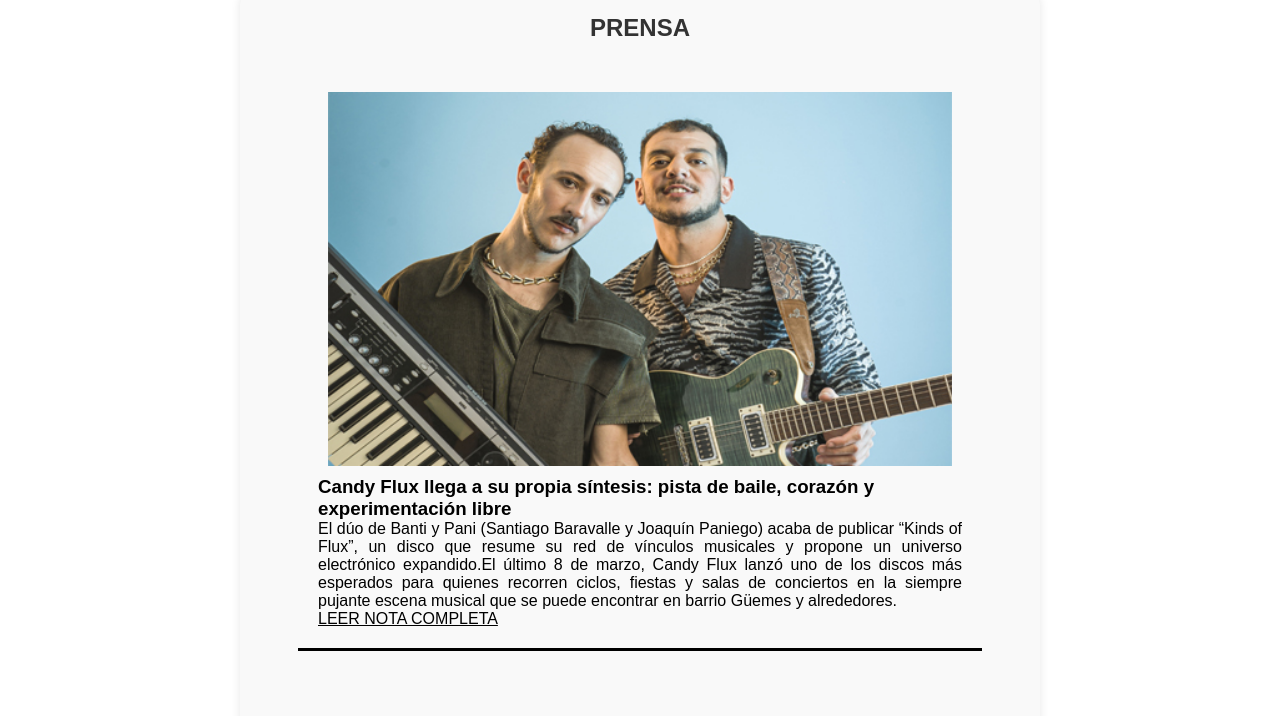
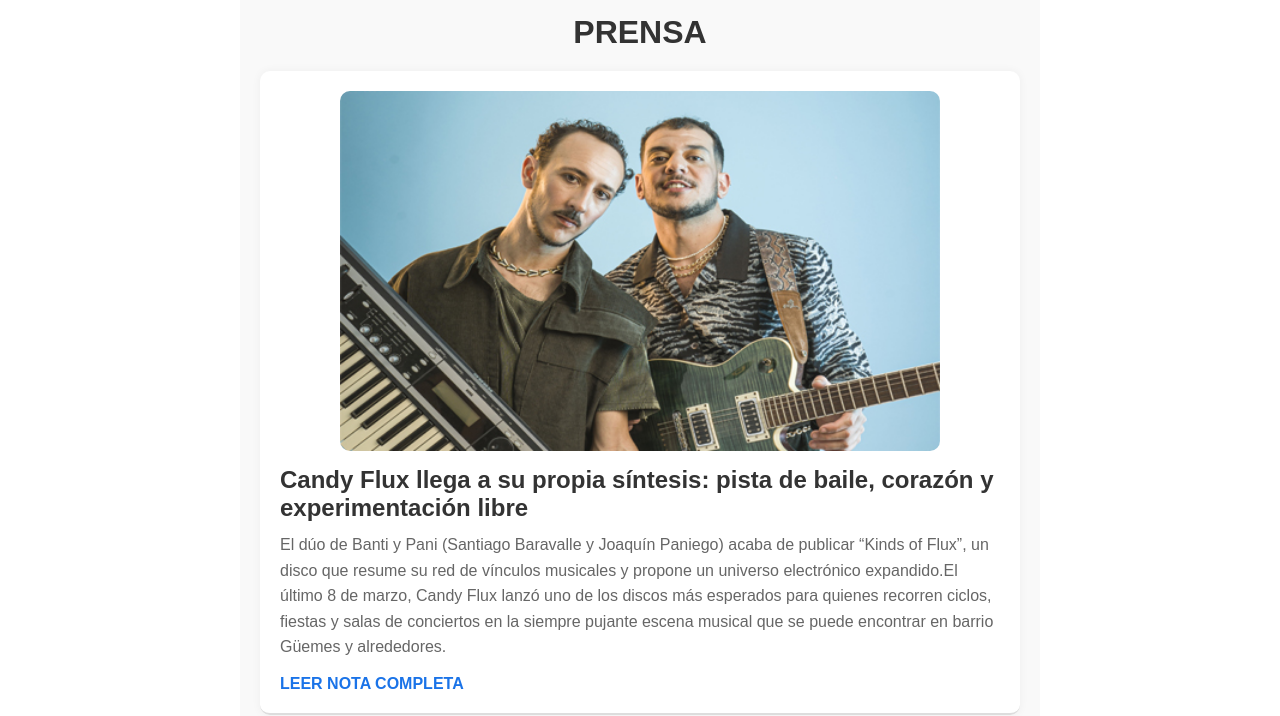
Before and after one commit to serenoluciano/candy-flux, a website: page pages/prensa.html in a window 1280 px wide. Shown: the part 87-803 px from the top of the page. Drawn offline with Linux system fonts and the light colour scheme.

Commit message:
Entrega Final V2

```diff
--- a/scss/layout/_main-musica.scss
+++ b/scss/layout/_main-musica.scss
@@ -1,6 +1,6 @@
 .musica {
     padding: 20px;
-    background-color: #fe8787;
+    background-color: #dfdbdb;
     text-align: center;
     .discografia {
         display: grid;
@@ -26,6 +26,7 @@
         .imgportada {
             max-width: 100%;
             height: auto;
+            border-radius: 10px;
             &:hover {
                 scale: (0.9);
                 transition: 200ms linear 100ms;
--- a/scss/layout/_main-prensa.scss
+++ b/scss/layout/_main-prensa.scss
@@ -1,14 +1,59 @@
 .prensa {
-    @include biografia-prensa;
+    max-width: 800px;
+    margin: auto;
+    background-color: #f9f9f9;
+    padding: 20px;
+
+    text-align: center;
+    h1 {
+        color: #333;
+        margin-bottom: 20px;
+        font-size: 2em;
+        text-transform: uppercase;
+    }
 }
-    .notas {
-        margin: 20px;
+
+.notas {
+        margin: 20px 0;
         padding: 20px;
-        border-bottom: 3px solid black;
+        border-bottom: 2px solid #ddd;
         display: flex;
         flex-direction: column;
-        max-width: 90%;
+        align-items: center;
+        text-align: left;
+        background: #fff;
+        border-radius: 10px;
+        box-shadow: 0 0 10px rgba(0,0,0,0.05);
+        transition: transform 0.2s ease, box-shadow 0.2s ease;
+    &:hover {
+            transform: translateY(-5px);
+            box-shadow: 0 10px 20px rgba(0,0,0,0.1);
     }
-        .notas img {
-            margin: 10px
+    img {
+        width: 100%;
+        max-width: 600px;
+        height: auto;
+        border-radius: 10px;
+        margin-bottom: 15px;
+    }
+    h3 {
+        font-size: 1.5em;
+        margin: 0 0 10px 0;
+        color: #333;
+    }
+    p {
+        font-size: 1em;
+        color: #666;
+        margin-bottom: 15px;
+        line-height: 1.6;
+    }
+    a {
+        color: #1a73e8;
+        text-decoration: none;
+        font-weight: bold;
+        transition: color 0.2s ease;
+        &:hover {
+            color: #0056b3;
         }
+    }
+}
```
Also changed, not shown: pages/musica.html (+18 -27 lines), css/style.css.
